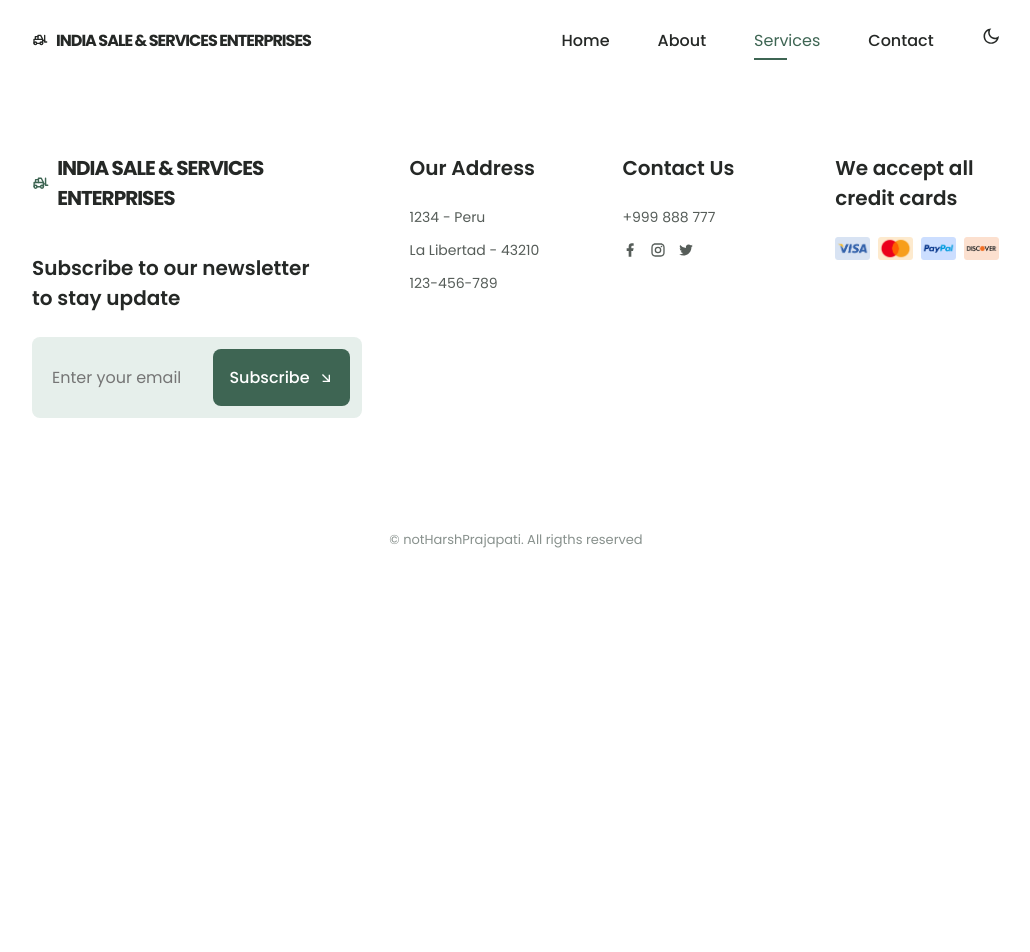
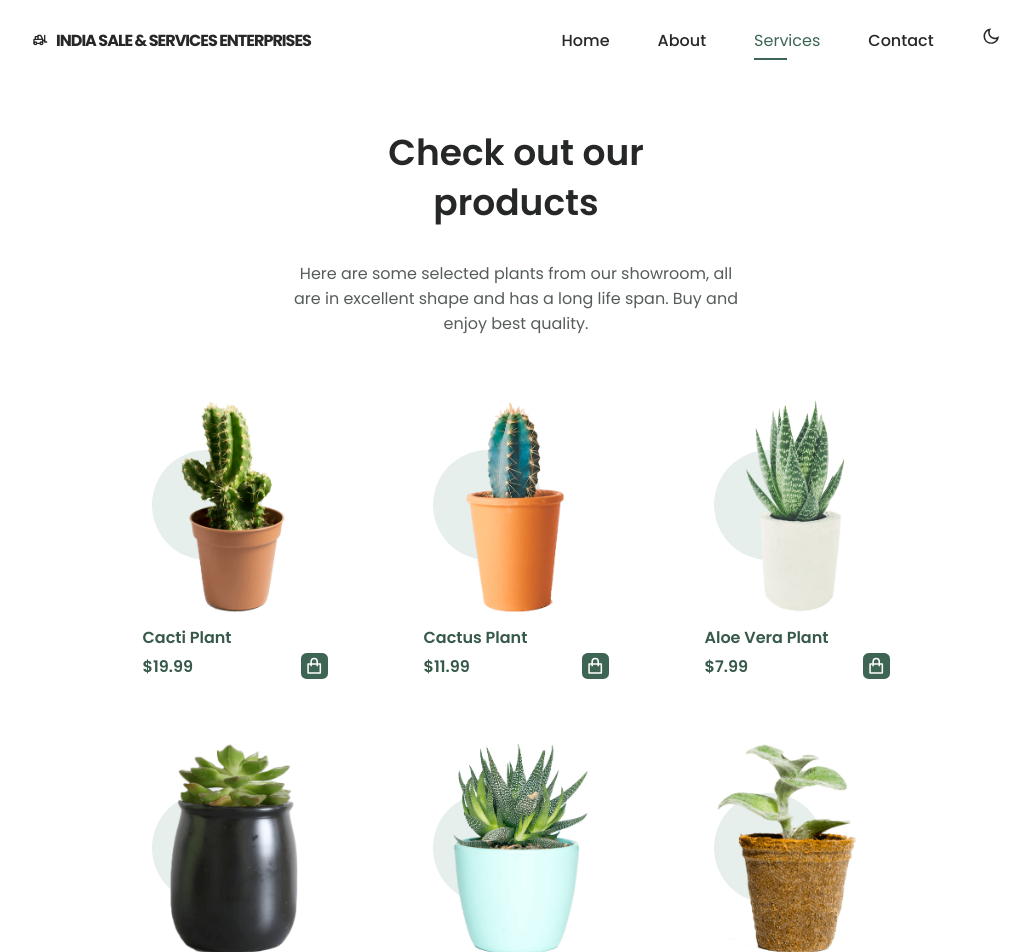
Before and after one commit to notharshprajapati/Plantex-React, a React (Create React App) app: page /services in a window 1280 px wide. Shown: the top 952 px of the page, without its empty margins (124-1154 px from the left). Before the commit the page ends 800 px from the top, so only its background shows below. Built offline with nearby package versions, Linux system fonts and the light colour scheme.

Commit message:
Product copied

```diff
--- /dev/null
+++ b/src/pages/services/Products.jsx
@@ -0,0 +1,226 @@
+import React from "react";
+import styled from "styled-components";
+import { RiShoppingBagLine } from "react-icons/ri";
+
+const Products = () => {
+  return (
+    <Wrapper>
+      <section className="product section container" id="products">
+        <h2 className="section__title-center">
+          Check out our <br />
+          products
+        </h2>
+
+        <p className="product__description">
+          Here are some selected plants from our showroom, all are in excellent
+          shape and has a long life span. Buy and enjoy best quality.
+        </p>
+
+        <div className="product__container grid">
+          <article className="product__card">
+            <div className="product__circle"></div>
+            <img
+              src="assets/img/product1.png"
+              alt=""
+              className="product__img"
+            />
+            <h3 className="product__title">Cacti Plant</h3>
+            <span className="product__price">$19.99</span>
+            <button className="button--flex product__button">
+              <RiShoppingBagLine />
+            </button>
+          </article>
+
+          <article className="product__card">
+            <div className="product__circle"></div>
+            <img
+              src="assets/img/product2.png"
+              alt=""
+              className="product__img"
+            />
+            <h3 className="product__title">Cactus Plant</h3>
+            <span className="product__price">$11.99</span>
+            <button className="button--flex product__button">
+              <RiShoppingBagLine />
+            </button>
+          </article>
+
+          <article className="product__card">
+            <div className="product__circle"></div>
+            <img
+              src="assets/img/product3.png"
+              alt=""
+              className="product__img"
+            />
+            <h3 className="product__title">Aloe Vera Plant</h3>
+            <span className="product__price">$7.99</span>
+            <button className="button--flex product__button">
+              <RiShoppingBagLine />
+            </button>
+          </article>
+
+          <article className="product__card">
+            <div className="product__circle"></div>
+            <img
+              src="assets/img/product4.png"
+              alt=""
+              className="product__img"
+            />
+            <h3 className="product__title">Succulent Plant</h3>
+            <span className="product__price">$4.99</span>
+            <button className="button--flex product__button">
+              <RiShoppingBagLine />
+            </button>
+          </article>
+
+          <article className="product__card">
+            <div className="product__circle"></div>
+            <img
+              src="assets/img/product5.png"
+              alt=""
+              className="product__img"
+            />
+            <h3 className="product__title">Succulent Plant</h3>
+            <span className="product__price">$11.99</span>
+            <button className="button--flex product__button">
+              <RiShoppingBagLine />
+            </button>
+          </article>
+
+          <article className="product__card">
+            <div className="product__circle"></div>
+            <img
+              src="assets/img/product6.png"
+              alt=""
+              className="product__img"
+            />
+            <h3 className="product__title">Green Plant</h3>
+            <span className="product__price">$8.99</span>
+            <button className="button--flex product__button">
+              <RiShoppingBagLine />
+            </button>
+          </article>
+        </div>
+      </section>
+    </Wrapper>
+  );
+};
+const Wrapper = styled.div`
+  .button--flex {
+    display: inline-flex;
+    align-items: center;
+    column-gap: 0.5rem;
+  }
+  .product__description {
+    text-align: center;
+  }
+
+  .product__container {
+    padding: 3rem 0;
+    grid-template-columns: repeat(2, 1fr);
+    gap: 2.5rem 3rem;
+  }
+
+  .product__card {
+    display: grid;
+    position: relative;
+  }
+
+  .product__img {
+    position: relative;
+    width: 120px;
+    justify-self: center;
+    margin-bottom: var(--mb-0-75);
+    transition: 0.3s;
+  }
+
+  .product__title,
+  .product__price {
+    font-size: var(--small-font-size);
+    font-weight: var(--font-semi-bold);
+    color: var(--first-color-alt);
+  }
+
+  .product__title {
+    margin-bottom: 0.25rem;
+  }
+
+  .product__button {
+    position: absolute;
+    right: 0;
+    bottom: 0;
+    background-color: var(--first-color);
+    color: #fff;
+    padding: 0.25rem;
+    border-radius: 0.35rem;
+    font-size: 1.15rem;
+  }
+
+  .product__button:hover {
+    background-color: var(--first-color-alt);
+  }
+
+  .product__circle {
+    width: 90px;
+    height: 90px;
+    background-color: var(--first-color-lighten);
+    border-radius: 50%;
+    position: absolute;
+    top: 18%;
+    left: 5%;
+    transition: 0.4s;
+  }
+
+  .product__card:hover .product__img {
+    transform: translateY(-0.5rem);
+  }
+
+  @media screen and (max-width: 320px) {
+    .product__container {
+      grid-template-columns: 0.6fr;
+      justify-content: center;
+    }
+  }
+
+  /* For medium devices */
+  @media screen and (min-width: 576px) {
+    .product__description {
+      padding: 0 4rem;
+    }
+
+    .product__container {
+      grid-template-columns: repeat(2, 170px);
+      justify-content: center;
+      column-gap: 5rem;
+    }
+  }
+
+  /* For large devices */
+  @media screen and (min-width: 992px) {
+    .product__description {
+      padding: 0 16rem;
+    }
+
+    .product__container {
+      padding: 4rem 0;
+      grid-template-columns: repeat(3, 185px);
+      gap: 4rem 6rem;
+    }
+
+    .product__img {
+      width: 160px;
+    }
+
+    .product__circle {
+      width: 110px;
+      height: 110px;
+    }
+
+    .product__title,
+    .product__price {
+      font-size: var(--normal-font-size);
+    }
+  }
+`;
+
+export default Products;
--- a/src/pages/services/index.jsx
+++ b/src/pages/services/index.jsx
@@ -1,9 +1,12 @@
-import React from 'react'
+import React from "react";
+import Products from "./Products";
 
 const Services = () => {
   return (
-    <div>Services</div>
-  )
-}
+    <div>
+      <Products />
+    </div>
+  );
+};
 
-export default Services
+export default Services;
```
Also changed, not shown: src/index copy.css (+0 -63 lines), src/pages/contact/Contact.jsx (added, +9 -0 lines), src/pages/services/Question.jsx (added, +7 -0 lines).
